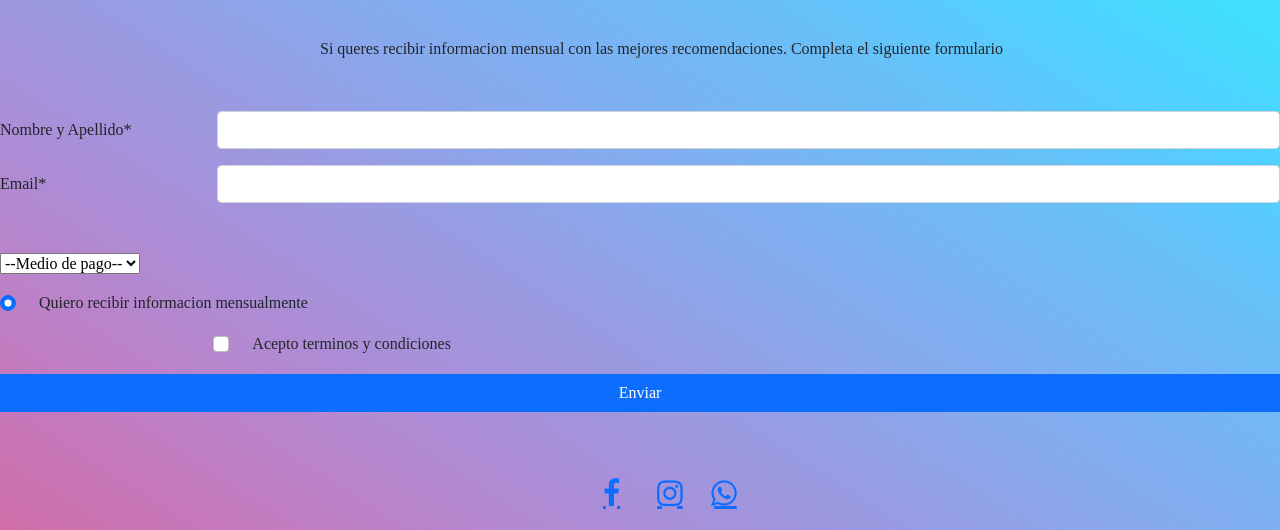
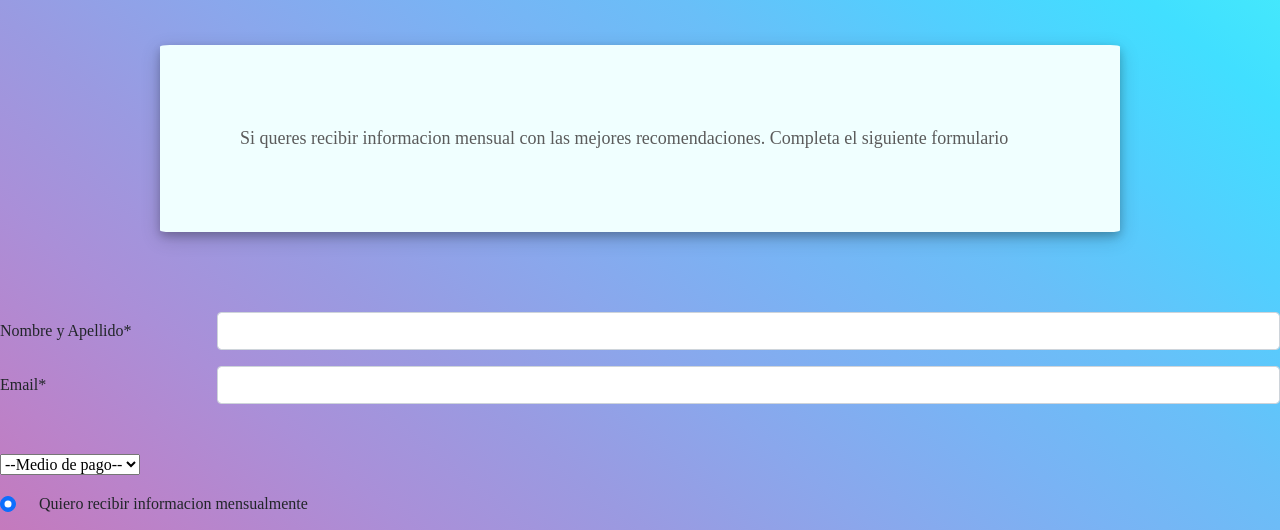
Before and after one commit to MelaniLarregina/MelaniLarregina, a website: page pages/suscribite.html in a window 1280 px wide. Shown: the part 266-796 px from the top of the page. Drawn offline with nearby package versions, Linux system fonts and the light colour scheme; files whose address does not match are found by name.

Commit message:
ultimos arreglos

```diff
--- a/sass/_body.scss
+++ b/sass/_body.scss
@@ -178,9 +178,18 @@
     margin-bottom: 40px;
 }
 .encabezado2{
-    margin-top: 20px;
-    margin-bottom: 50px;
-    margin-left: 320px;
+    margin-left: 10rem;
+    margin-bottom: 5rem;
+    margin-top: 3rem;
+    margin-right: 10rem;
+    font-size: large;
+    background-color: azure;
+    padding: 5rem;
+    color: rgb(91, 91, 91);
+    border-radius: 1%;
+    box-shadow: 0 4px 8px 0 rgba(0, 0, 0, 0.2), 0 6px 20px 0 rgba(0, 0, 0, 0.19);
+    animation-name: go-left;
+    animation-duration: 1s;
 }
 .mp{
     margin-top: 50px;
--- a/sass/_mq.scss
+++ b/sass/_mq.scss
@@ -6,3 +6,15 @@
         display: none;
     }
 }
+
+@media (min-width: 768px) and (max-width: 940px){
+    .carousel-item active{
+        width: 600px;
+    }
+}
+
+@media (min-width: 400px) and (max-width: 767px){
+    .carousel-item active{
+        width: 400px;
+    }
+}
```
Also changed, not shown: css/estilos.css.
